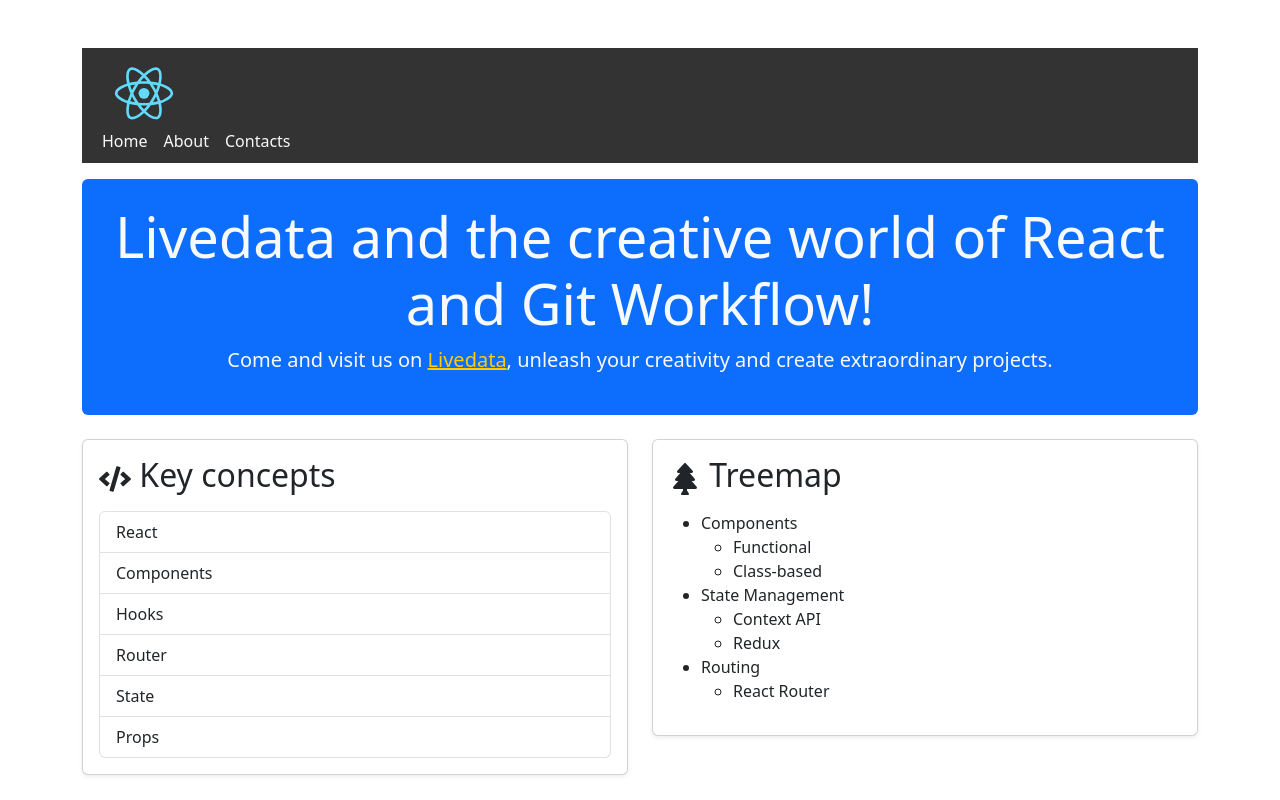
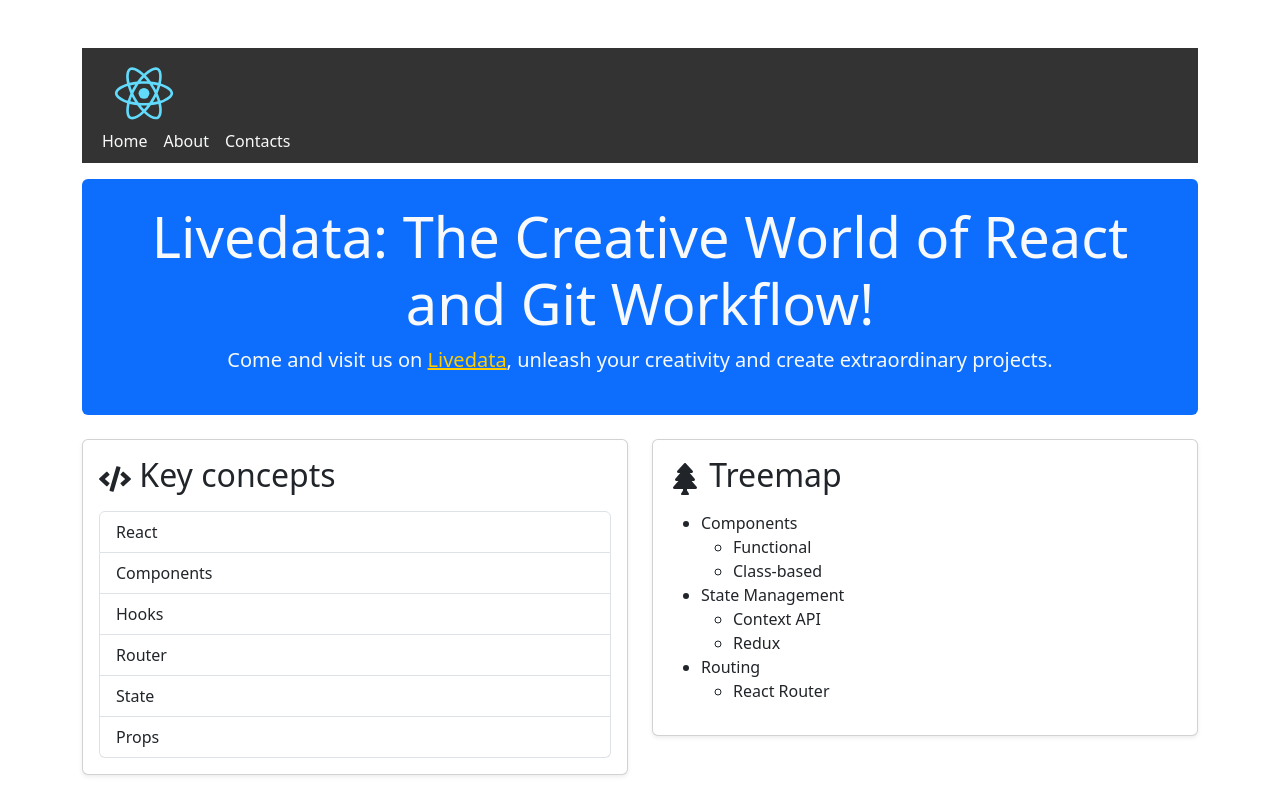
Before and after one commit to stefanovic/react-app, a React (Create React App) app: page / in a window 1280 px wide. Shown: the top 800 px of the page. Built offline with nearby package versions, Linux system fonts and the light colour scheme; no server answers.

Commit message:
Update index.js

```diff
--- a/src/pages/Home/index.js
+++ b/src/pages/Home/index.js
@@ -91,7 +91,7 @@ const Home = () => {
       <div id="topBanner" className="jumbotron bg-primary text-light rounded mb-4">
 
 
-        <h1 className="display-4">Livedata and the creative world of React and Git Workflow!</h1>
+        <h1 className="display-4">Livedata: The Creative World of React and Git Workflow!</h1>
 
         <p className="lead">Come and visit us on <a href="https://livedata.it">Livedata</a>, unleash your creativity and create extraordinary projects.</p>
 
```
